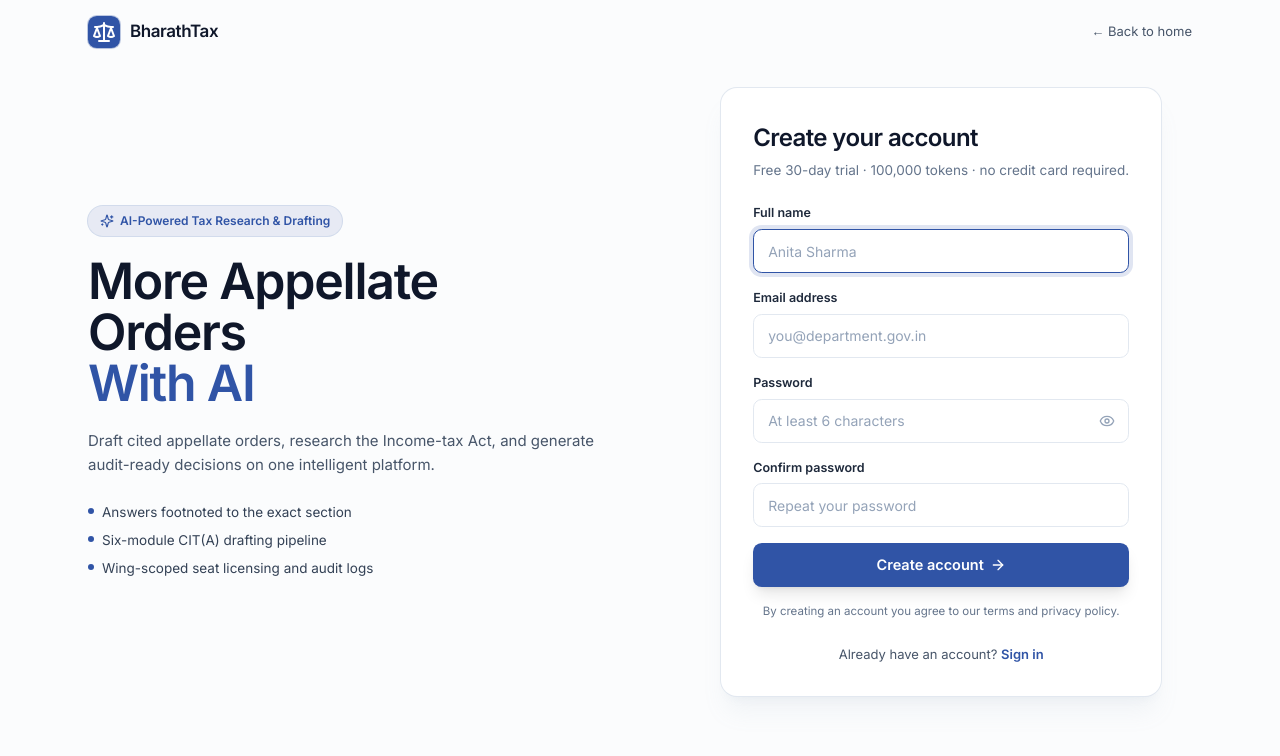
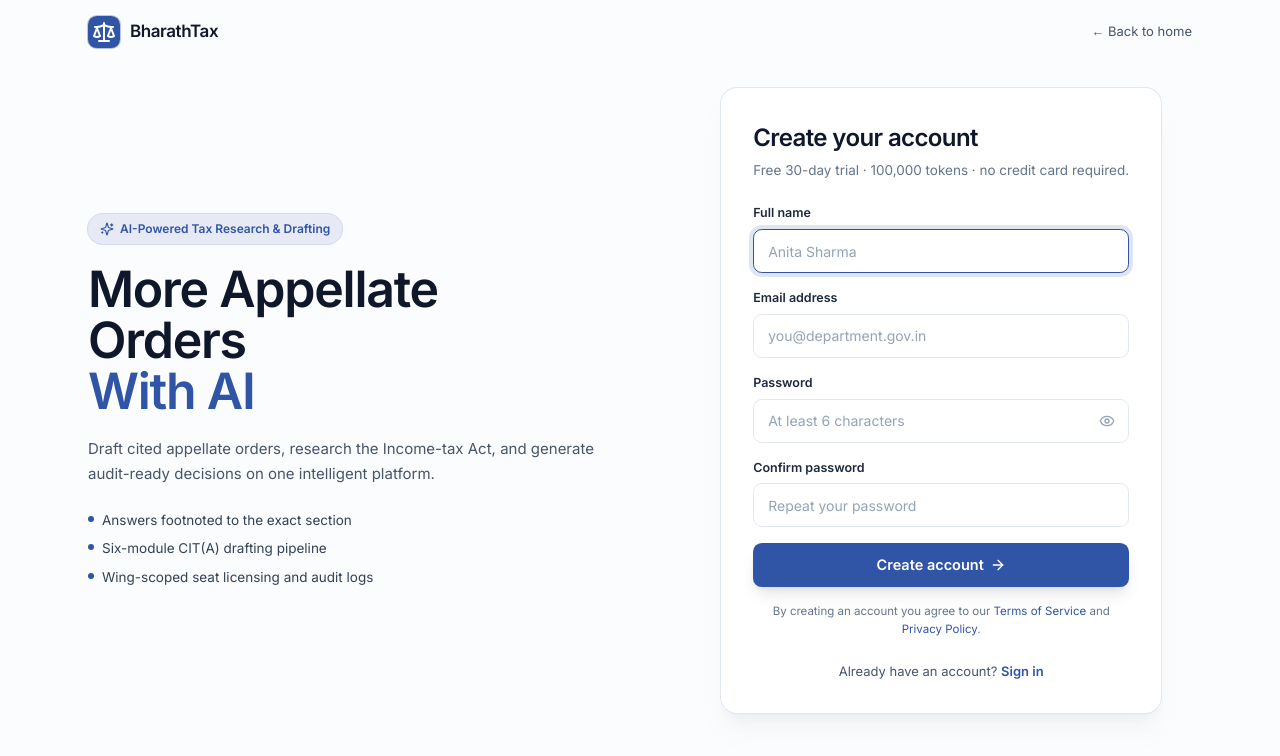
Before and after one commit to Nitishkumarkhavekar/Bharathtax, a React (Vite) app in the folder frontend/: page /register in a window 1280 px wide. Shown: the top 756 px of the page. Built offline with nearby package versions, Linux system fonts and the light colour scheme; no server answers.

Commit message:
fix(auth): link the Terms & Privacy mention on the signup page to /terms and /privacy

```diff
--- a/frontend/src/pages/Register.tsx
+++ b/frontend/src/pages/Register.tsx
@@ -122,7 +122,10 @@ export default function Register() {
         </button>
 
         <p className="text-[11.5px] text-slate-500 text-center">
-          By creating an account you agree to our terms and privacy policy.
+          By creating an account you agree to our{" "}
+          <Link to="/terms" className="text-primary hover:underline">Terms of Service</Link>{" "}
+          and{" "}
+          <Link to="/privacy" className="text-primary hover:underline">Privacy Policy</Link>.
         </p>
       </form>
     </AuthShell>
```
